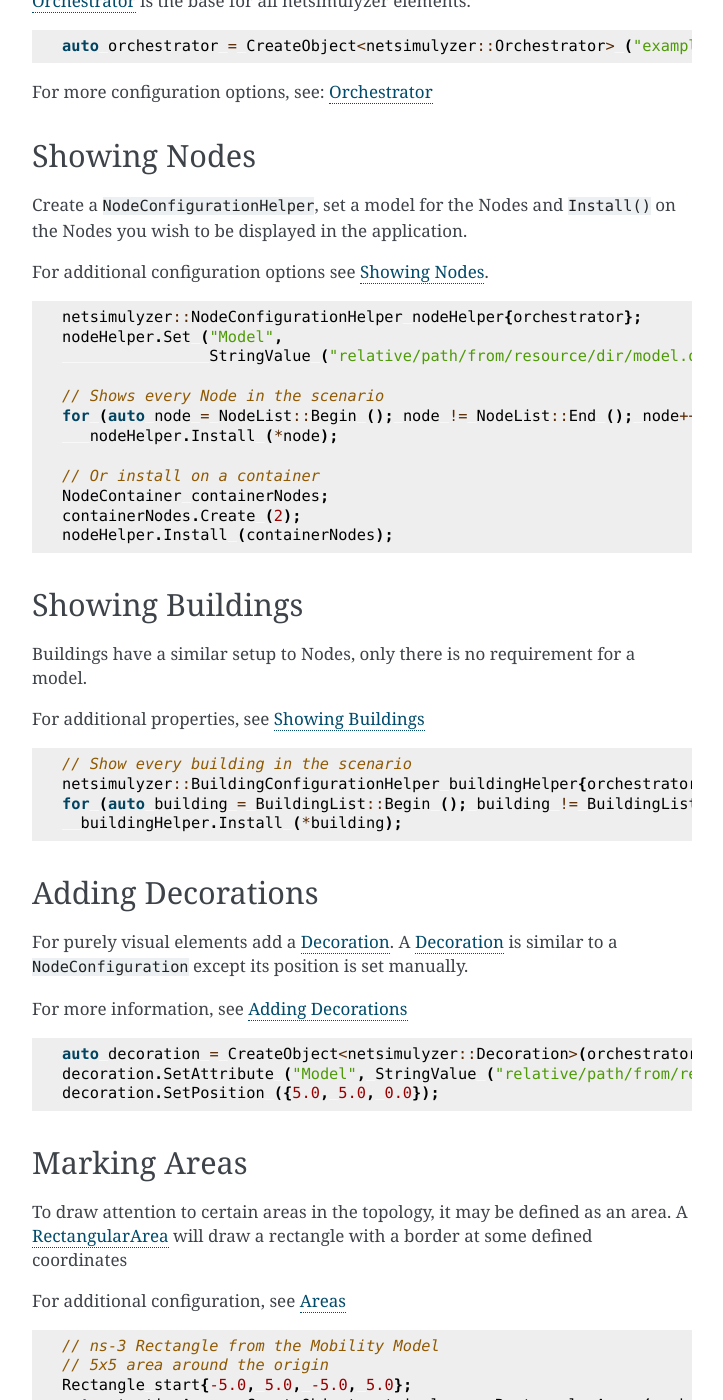
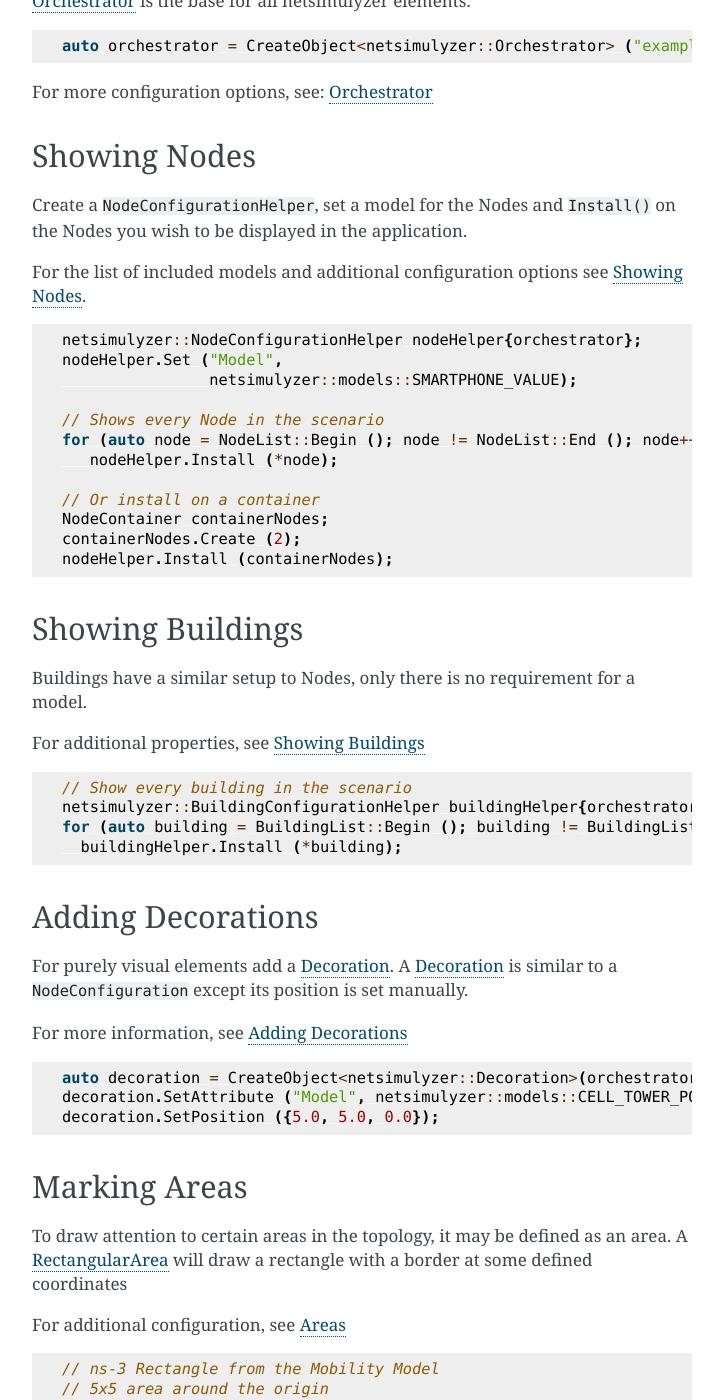
Before and after one commit to usnistgov/NetSimulyzer-ns3-module, a Sphinx documentation site: the page built from doc/source/quickstart.rst, in a window 1280 px wide and 1400 px high, scrolled down 813 px. Shown: the whole window, without its empty margins (388-1111 px from the left). Built offline with Sphinx 7.4.7, drawn with Linux system fonts in a browser that asks for light colours; some of the changed text lies outside the part shown.

Commit message:
Use palette & model constants in quickstart.rst
Close: https://gitlab.nist.gov/gitlab/wnd-publicsafety/visualizer/NetSimulyzer-ns3-module/-/issues/22

```diff
--- a/doc/source/quickstart.rst
+++ b/doc/source/quickstart.rst
@@ -53,13 +53,14 @@ Showing Nodes
 Create a ``NodeConfigurationHelper``, set a model for the Nodes and ``Install()``
 on the Nodes you wish to be displayed in the application.
 
-For additional configuration options see :doc:`nodes`.
+For the list of included models and
+additional configuration options see :doc:`nodes`.
 
 .. code-block:: C++
 
   netsimulyzer::NodeConfigurationHelper nodeHelper{orchestrator};
   nodeHelper.Set ("Model",
-                  StringValue ("relative/path/from/resource/dir/model.obj"));
+                  netsimulyzer::models::SMARTPHONE_VALUE);
 
   // Shows every Node in the scenario
   for (auto node = NodeList::Begin (); node != NodeList::End (); node++)
@@ -97,7 +98,7 @@ For more information, see :doc:`decorations`
 .. code-block:: C++
 
   auto decoration = CreateObject<netsimulyzer::Decoration>(orchestrator);
-  decoration.SetAttribute ("Model", StringValue ("relative/path/from/resource/dir/model.obj"));
+  decoration.SetAttribute ("Model", netsimulyzer::models::CELL_TOWER_POLE_VALUE);
   decoration.SetPosition ({5.0, 5.0, 0.0});
 
 
@@ -116,8 +117,12 @@ For additional configuration, see :doc:`areas`
   Rectangle start{-5.0, 5.0, -5.0, 5.0};
   auto startingArea = CreateObject<netsimulyzer::RectangularArea>(orchestrator, start);
 
+  // Optional (Default: Black)
+  startingArea->SetAttribute ("BorderColor", GREEN_VALUE);
+
   // The Rectangle may be constructed in place as well
   auto finishingArea = CreateObject<netsimulyzer::RectangularArea>(orchestrator, Rectangle{10.0, 7.0, 10.0, 7.0});
+  finishingArea->SetAttribute ("BorderColor", RED_VALUE);
 
 
 Adding Log Messages
```
